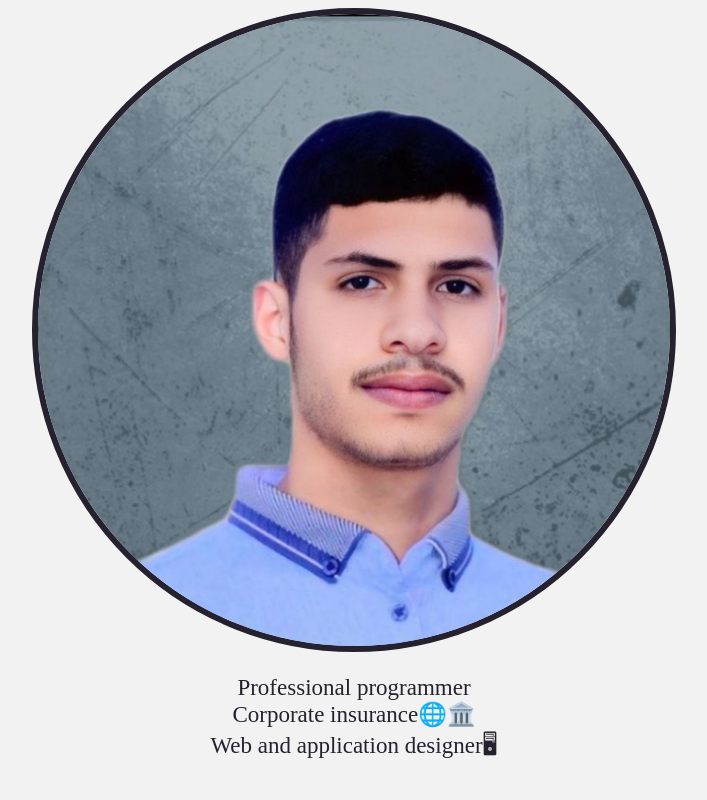
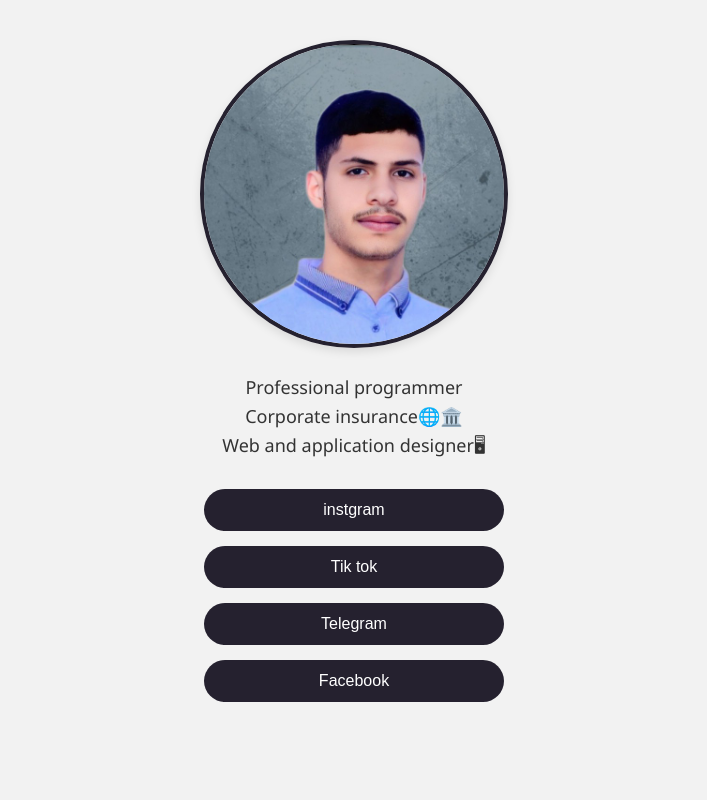
Before and after one commit to yasserhassa/-, a plain HTML site: page index.html in a window 1280 px wide. Shown: the top 800 px of the page, without its empty margins (286-993 px from the left). Drawn offline with Linux system fonts and the light colour scheme.

Commit message:
Update style.css

```diff
--- a/style.css
+++ b/style.css
@@ -1,57 +1,58 @@
-body{
-    background-attachment: scroll;
-    background: #F2F2F2;
+/* style.css */
+
+body {
+    margin: 0;
+    padding: 0;
+    font-family: 'Segoe UI', Tahoma, Geneva, Verdana, sans-serif;
+    background:#f2f2f2;
+    color: #333;
+    text-align: center;
 }
 
-.web{
-    justify-content: center;
-    display: flex;
+.web {
+    margin-top: 40px;
+}
+
+#Yasser {
+    width: 300px;
+    height: 300px;
+    border-radius: 50%;
+    border: 4px solid #25212f;
+    box-shadow: 0 4px 10px rgba(0, 0, 0, 0.1);
+}
+
+p {
+    font-size: 18px;
+    line-height: 1.6;
+    margin-top: 20px;
+}
+
+.li {
+    margin-top: 30px;
+}
+
+ul {
+    list-style: none;
+    padding: 0;
+}
+
+li {
+    margin: 15px 0;
+}
+
+button {
+    width: 300px;
+    background-color: #25212f;
+    color: white;
+    border: none;
+    padding: 12px 24px;
+    font-size: 16px;
+    border-radius: 25px;
+    cursor: pointer;
+    transition: background-color 0.3s ease, transform 0.2s ease;
 }
 
 
-img{
-justify-content: center;
-    border: #25212F 6px solid;
-    border-radius: 50pc;
-    width: 50%;
-
+a {
+    text-decoration: none;
 }
-
-
-p{
-    text-align: center;
-    color: #25212F;
-    font-size: 23px;
-    font-weight: 700px;
-}
-
-
-.li{
-
-text-align: center;
-align-items: center;
-display:flexbox;
-
-}
-.li ul{
-  justify-content: center;
-  text-align: center;
-
-  margin-bottom: 300px;
-  list-style: none;
-}
-
-
-
-
-.li ul li a button{
-    font-weight: 500px;
-    font-size: 23px;
-   color: #F2F2F2;
-    border: #F2F2F2 3px solid;
-    background-color: #25212F;
-    margin-top: 30px;
-    border-radius: 40px;
-    width: 400px;
-    height: 50px;
-}
```
